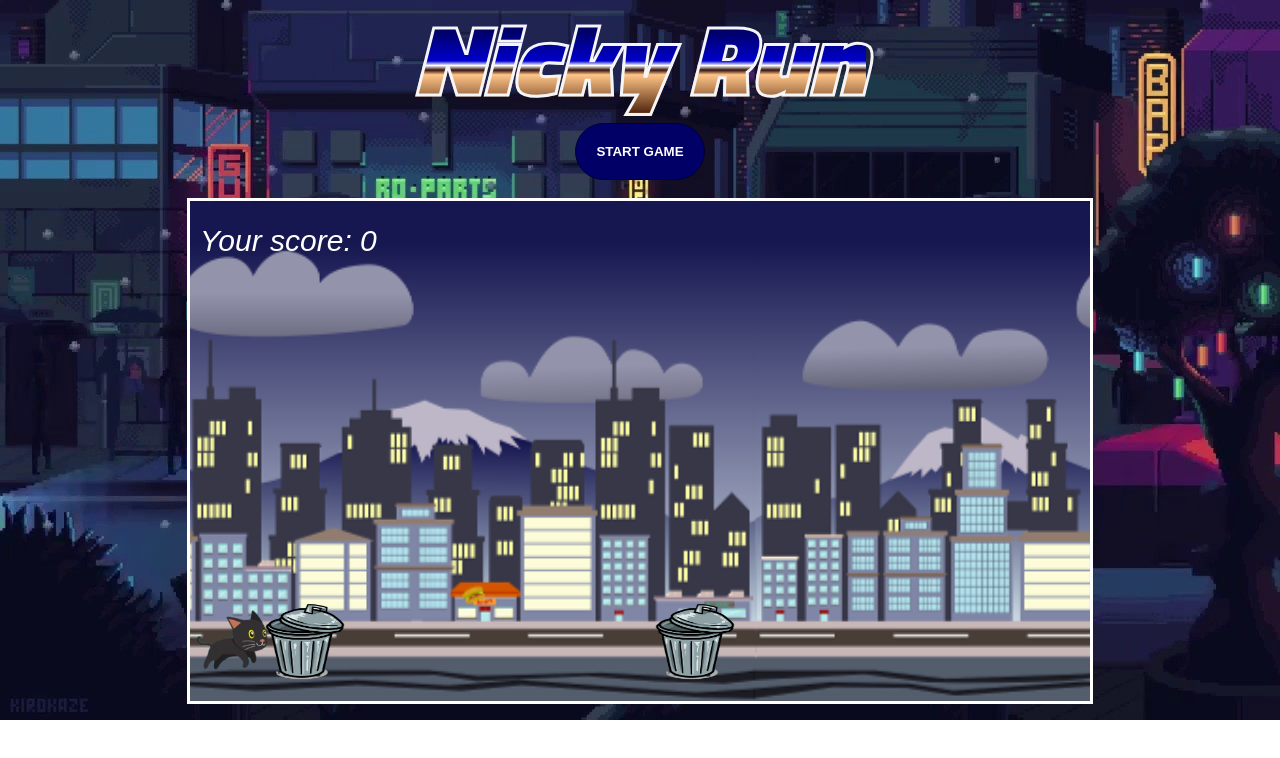
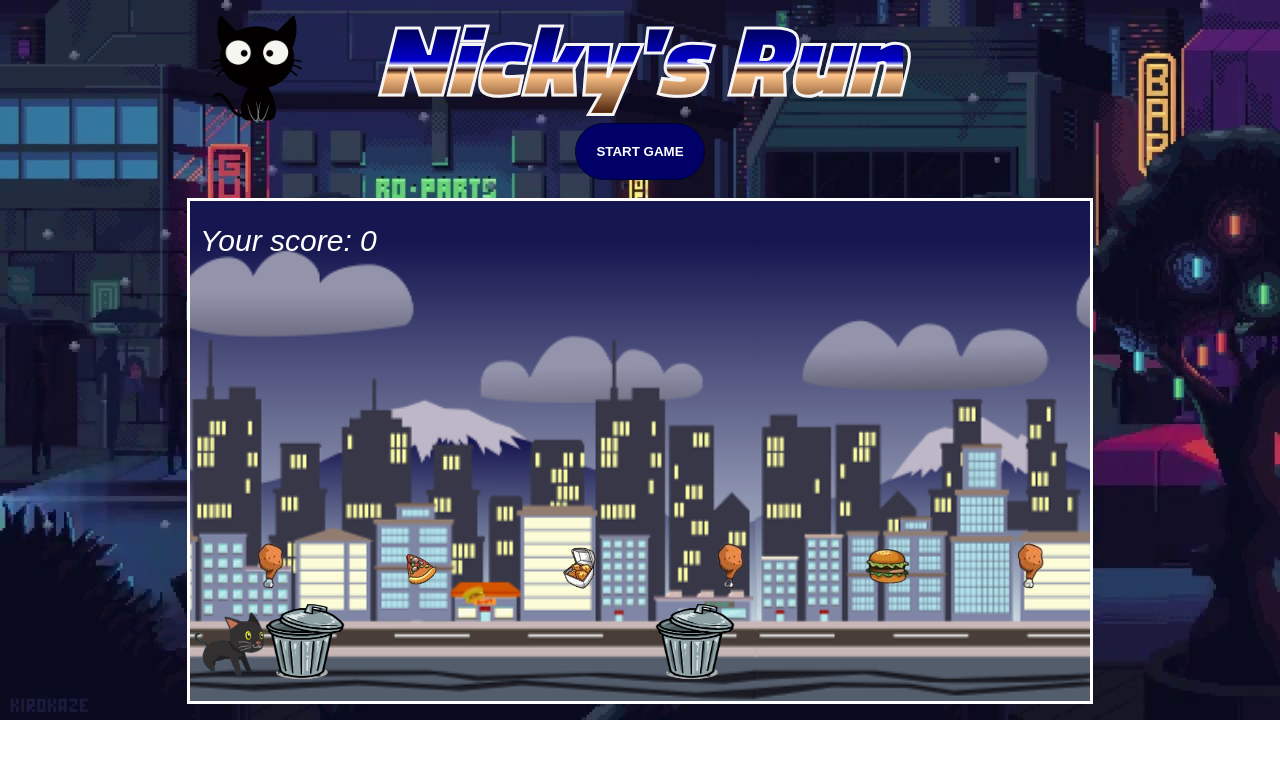
Before and after one commit to catarinaccmateus/canvasgame_project1, a plain HTML site: page index.html in a window 1280 px wide. Both pictures are taken after a click on the button "START GAME". Drawn offline with Linux system fonts and the light colour scheme.

Commit message:
commit day 2

```diff
--- /dev/null
+++ b/enemy.js
@@ -0,0 +1,5 @@
+class Enemy {
+    constructor(game) {
+        this.game = game;
+    }
+}
--- /dev/null
+++ b/food.js
@@ -0,0 +1,57 @@
+class Food {
+    constructor(game) {
+        this.game = game;
+        this.context = this.game.context;
+        this.gameWidth = this.game.width;
+        this.gameHeight = this.game.height;
+        this.chicken = new Image();
+        this.chicken.src = './images/chicken-food.png';
+        this.nuggets = new Image();
+        this.nuggets.src = './images/nuggets-food.png';
+        this.pizza = new Image();
+        this.pizza.src = './images/pizza-food.png';
+        this.hamburger = new Image();
+        this.hamburger.src = './images/hamburger-food.png';
+        this.imagesWidth = 50;
+        this.imagesHeight = 50;
+        this.foodX = this.gameWidth;
+        //the food starts outside the canvas, in the game width X.
+        this.foodY = 340;
+        //the food height is slightly bigger than playersY when jumping (playerY when jumping is 320), so the food is slightly below him.
+        this.foodArray = [this.chicken, this.hamburger, this.nuggets, this.pizza,];
+        this.index = 0;
+        this.imageToPrint = this.foodArray[this.index];
+        this.speed = -5;
+        this.points = 1;
+
+    }
+
+    draw() {
+        this.context.drawImage(this.foodArray[this.index], this.foodX, this.foodY, this.imagesWidth, this.imagesHeight);
+    };
+
+    update() {
+        this.foodX -= 5;
+    };
+
+    createDifferentFood() {
+        this.index = Math.floor(Math.random() * 4);
+        //selects one index of the array of food images
+        switch (this.index) {
+            case 0:
+                this.points = 4;
+                break;
+            case 1:
+                this.points = 3;
+                break;
+            case 2:
+                this.points = 2;
+                break;
+            case 3:
+                this.points = 1;
+                break;
+        }
+        //gives a specific point depending on the index image;
+    }
+
+}
--- a/game.js
+++ b/game.js
@@ -6,26 +6,38 @@ class Game {
         this.width = this.background.$canvasWidth;
         this.player = new Player(this);
         this.player.setControls();
+        this.enemy = new Enemy(this);
+        this.food = new Food(this);
         this.playerWidth = this.player.playerWidth;
         this.obstacleArray = [];
         this.obstacleTime = 0;
         this.frequencyOfObstacle;
+        this.foodArray = [];
+        this.foodTime = 0;
+        this.foodFrequency = 500;
         this.score = 0;
+        this.foodCatched = 0;
         this.animation;
         this.life = 3;
+        this.numberOfObstaclesPerGame = 5;
+        this.house = new House(this);
     };
+
+
 
 
     createObstacles(timestamp) {
         this.frequencyOfObstacle = Math.ceil(Math.random() * 40) * 1000;
         //so the obstacles show in different intervals;
 
-        if (this.obstacleTime < timestamp - this.frequencyOfObstacle) {
+        if (this.obstacleTime < timestamp - this.frequencyOfObstacle && this.obstacleArray.length < this.numberOfObstaclesPerGame) {
             const obstacle = new Obstacles(this);
             this.obstacleArray.push(obstacle);
             this.obstacleTime = timestamp;
         };
     };
+
+
 
     updateAndDrawObstacles() {
         for (let i = 0; i < this.obstacleArray.length; i++) {
@@ -34,10 +46,13 @@ class Game {
         }
     };
 
-    checkCollision() {
+
+
+    checkCollisionObstacles() {
         if (typeof this.obstacleArray !== 'undefined' && this.obstacleArray.length > 0) {
 
             let frontOfPlayer = this.player.playerX + this.playerWidth;
+            //need to calculate the fron of player in each iteration since his X changes with the movement.
 
             for (let i = 0; i < this.obstacleArray.length; i++) {
                 if (this.player.playerY === 400 &&
@@ -54,11 +69,69 @@ class Game {
 
                     cancelAnimationFrame(this.animation);
                 } else if (this.player.playerX === this.obstacleArray[i].obstacleX) {
-                    this.score++;
+                    //this.score++; --> score will be added everytime he catchs food and not everytime he jumps an obstacle.
                 }
             }
         }
     };
+
+
+
+    checkCollisionFood() {
+        if (typeof this.foodArray !== 'undefined' && this.foodArray.length > 0) {
+
+            let frontOfPlayer = this.player.playerX + this.playerWidth;
+
+            for (let i = 0; i < this.foodArray.length; i++) {
+                if (this.player.playerY <= 380 &&
+                    //needs to be at least 20px outside the floor to catch the food (playerX on the floor (400) - 20);
+                    frontOfPlayer >= this.foodArray[i].foodX &&
+                    frontOfPlayer <= this.foodArray[i].foodX + this.foodArray[i].imagesWidth
+                    //the player head needs to be between the beginning and end of food.
+                ) {
+                    this.score += this.foodArray[i].points;
+                    this.foodArray.splice(i, 1);
+                    //will add the specific food points to the score
+                }
+            }
+        }
+    };
+
+
+
+
+    checkCollisionHouse() {
+        let middleOfPlayer = this.player.playerX + this.playerWidth / 2;
+        if (this.house.X <= middleOfPlayer) {
+            cancelAnimationFrame(this.animation);
+            this.context.fillStyle = 'white';
+            this.context.font = '50px Arial';
+            this.context.fillText('You arrived home safely!', this.width/3, this.height/2)
+        };
+    };
+
+
+
+    createFood(timestamp) {
+        if (this.foodTime < timestamp - this.foodFrequency && this.obstacleArray.length < this.numberOfObstaclesPerGame) {
+            const food = new Food(this);
+            food.createDifferentFood();
+            //so each food that is created has a different image;
+            this.foodArray.push(food);
+            this.foodTime = timestamp;
+        }
+    };
+
+
+
+    updatAndDrawFood() {
+        for (let i = 0; i < this.foodArray.length; i++) {
+            this.foodArray[i].draw();
+            this.foodArray[i].update();
+        }
+    };
+
+
 
     drawScore() {
         this.context.fillStyle = 'white';
@@ -66,34 +139,50 @@ class Game {
         this.context.fillText(`Your score: ${this.score}`, 10, 50);
     };
 
+
+
     start() {
         this.animationLoop();
     };
 
+
+
     drawEverything() {
+
         this.background.draw();
         this.drawScore();
+        this.house.draw();
         this.player.draw();
         this.updateAndDrawObstacles();
+        this.updatAndDrawFood();
+    };
 
-    };
+
 
     update() {
         this.background.update();
     };
 
+
+
     clear() {
         this.background.clear();
-    }
+    };
+
+
 
     animationLoop(timestamp) {
+
         this.clear();
         this.update();
         this.createObstacles(timestamp);
+        this.createFood(timestamp);
         this.player.updateImage(timestamp);
         this.drawEverything();
+        this.checkCollisionFood();
         this.animation = window.requestAnimationFrame(timestamp => this.animationLoop(timestamp));
-        this.checkCollision();
-    }
+        this.checkCollisionObstacles();
+        this.checkCollisionHouse();
+    };
 
 }
--- /dev/null
+++ b/house.js
@@ -0,0 +1,26 @@
+class House {
+    constructor(game) {
+        this.game = game;
+        this.context = this.game.context;
+        this.img = new Image();
+        this.img.src = './images/cat-house.png';
+        this.width = 80;
+        this.height = 80;
+        this.X = this.game.width * 2;
+        //The house is created outside the canvas, so it shows isolated at the end.
+        this.distanceFromFloor = 20;
+        this.Y = this.game.height - this.height - this.distanceFromFloor;
+    };
+
+    draw() {
+        if (this.game.obstacleArray.length >= this.game.numberOfObstaclesPerGame) {
+            this.update();
+            this.context.drawImage(this.img, this.X, this.Y, this.width, this.height);
+        }
+    };
+
+    update() {
+        this.X -= 5;
+    };
+
+}
--- a/index.html
+++ b/index.html
@@ -8,7 +8,8 @@
 
 <body>
     <div>
-        <h1>Nicky Run</h1>
+        <img src="./images/cat-looking-left.gif" alt="cat-gif" class="cat-gif">
+        <h1>Nicky's Run</h1>
     </div>
     <div><button id="start-button">Start Game</button></div>
     <br>
@@ -16,7 +17,10 @@
     </div>
     <script type="text/javascript" src="background.js"></script>
     <script type="text/javascript" src="player.js"></script>
+    <script type="text/javascript" src="enemy.js"></script>
     <script type="text/javascript" src="obstacles.js"></script>
+    <script type="text/javascript" src="food.js"></script>
+    <script type="text/javascript" src="house.js"></script>
     <script type="text/javascript" src="game.js"></script>
     <script type="text/javascript" src="script.js"></script>
 </body>
--- a/player.js
+++ b/player.js
@@ -22,7 +22,7 @@ class Player {
         this.arrayOfImages = [this.img, this.img2, this.img3, this.img4];
         this.test = 0;
         this.playerTime = 0;
-        this.speed = 200;
+        this.speed = 100;
         this.imageToPrint = this.arrayOfImages[this.test];
     }
 
@@ -67,6 +67,9 @@ class Player {
             this.playerX += this.speedX;
         }
     }
+    //Above I define my right border has 780.
+
+
 
     moveLeft() {
         if (this.playerX === -20) {
@@ -75,6 +78,7 @@ class Player {
             this.playerX -= this.speedX;
         }
     }
+    //Above I define my left border has -20.
 
     jump() {
         if (this.playerY === 400) {
--- a/style.css
+++ b/style.css
@@ -26,6 +26,12 @@ h1 {
     padding-bottom: 0.15em;
 }
 
+.cat-gif {
+    position: absolute;
+    left: 15%;
+    width: 10%;
+}
+
 
 canvas {
     border: 3px solid white;
```
Also changed, not shown: images/cat-house.png (added), images/cat-looking-left.gif (added), images/chicken-food.png (added), images/food-sprite.png (added), images/hamburger-food.png (added), images/nuggets-food.png (added), images/onlycat.png (deleted), images/pizza-food.png (added).
